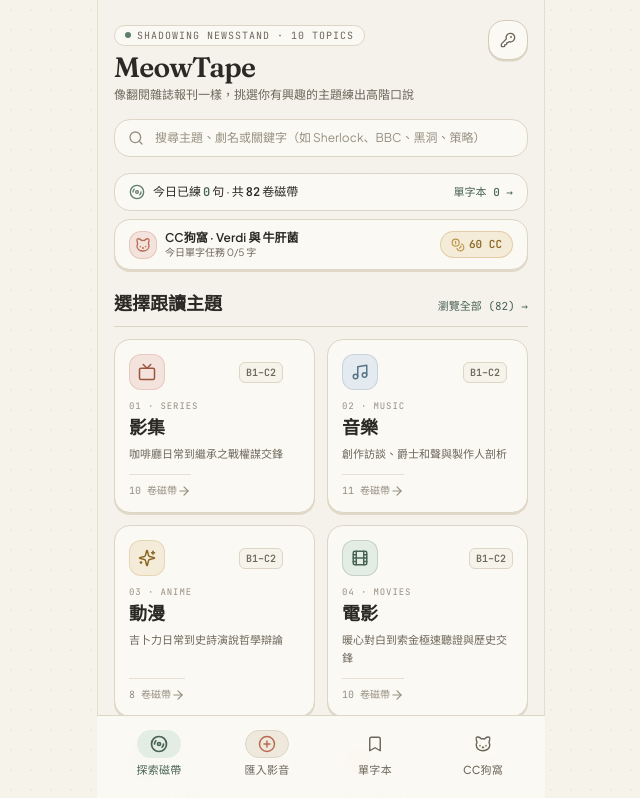
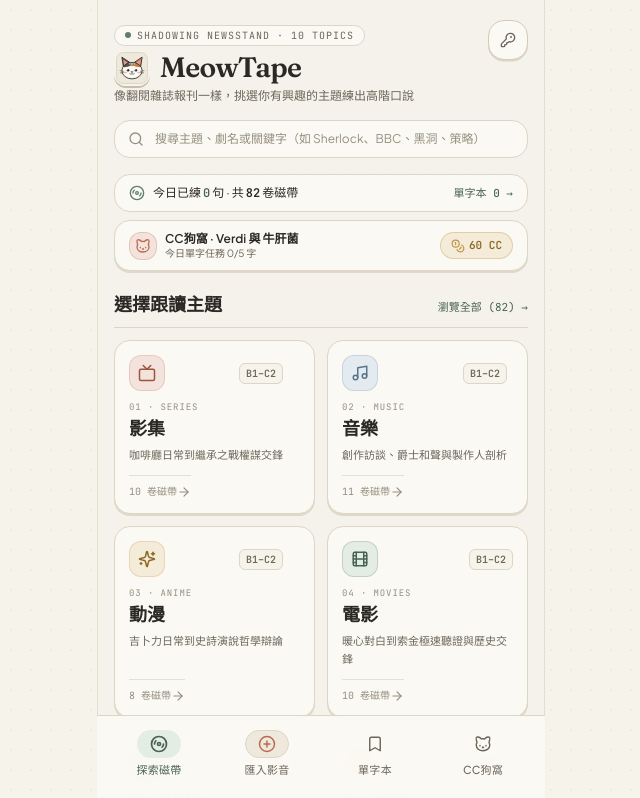
Before and after one commit to zinny-cc/echotape-pwa, a Next.js app: page / in a window 1280 px wide. Shown: the top 798 px of the page, without its empty margins (319-959 px from the left). Built offline with nearby package versions, Linux system fonts and the light colour scheme.

Commit message:
Update MeowTape logo, favicon, and PWA icons to retro cat head

```diff
--- a/public/sw.js
+++ b/public/sw.js
@@ -1,5 +1,5 @@
-const CACHE_NAME = "meowtape-pwa-v1";
-const APP_SHELL = ["/", "/vocab", "/pets", "/manifest.webmanifest", "/dict-zh.json"];
+const CACHE_NAME = "meowtape-pwa-v2";
+const APP_SHELL = ["/", "/vocab", "/pets", "/manifest.webmanifest", "/dict-zh.json", "/icons/icon-192.svg"];
 
 self.addEventListener("install", (event) => {
   event.waitUntil(
--- a/src/app/layout.tsx
+++ b/src/app/layout.tsx
@@ -6,6 +6,10 @@ export const metadata: Metadata = {
   title: "MeowTape — English Shadowing Studio",
   description:
     "清爽復古風格的英文跟讀 PWA：真實影音雙語字幕、點字翻譯、逐句錄音對比與 CC狗窩（Verdi＆牛肝菌）。",
+  icons: {
+    icon: "/icons/icon-192.svg",
+    apple: "/icons/icon-192.svg",
+  },
   appleWebApp: {
     capable: true,
     statusBarStyle: "default",
--- a/src/app/page.tsx
+++ b/src/app/page.tsx
@@ -285,9 +285,17 @@ function HomeContent() {
             <span className="h-1.5 w-1.5 rounded-full bg-sage" />
             SHADOWING NEWSSTAND · {TOPICS.length} TOPICS
           </div>
-          <h1 className="font-serif text-[28px] font-semibold leading-tight tracking-tight text-ink">
-            MeowTape
-          </h1>
+          <div className="flex items-center gap-2.5">
+            {/* eslint-disable-next-line @next/next/no-img-element */}
+            <img
+              src="/icons/icon-192.svg"
+              alt="MeowTape 貓咪 Logo"
+              className="h-9 w-9 shrink-0 rounded-xl shadow-[0_2px_0_0_#C8BEAA]"
+            />
+            <h1 className="font-serif text-[28px] font-semibold leading-tight tracking-tight text-ink">
+              MeowTape
+            </h1>
+          </div>
           <p className="mt-0.5 text-xs text-ink-muted">
             像翻閱雜誌報刊一樣，挑選你有興趣的主題練出高階口說
           </p>
```
Also changed, not shown: public/icons/icon-192.svg, public/icons/icon-512.svg.
